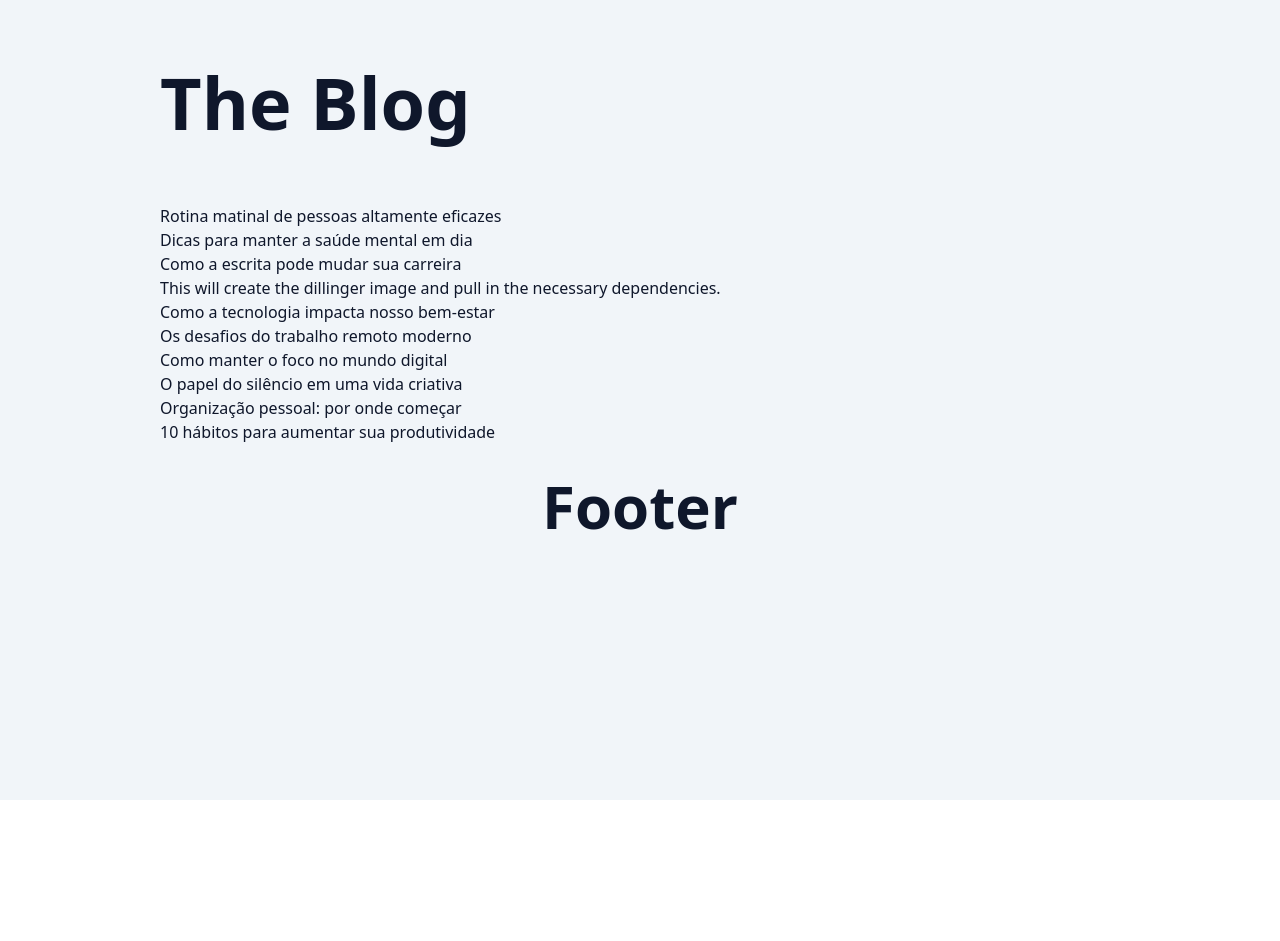
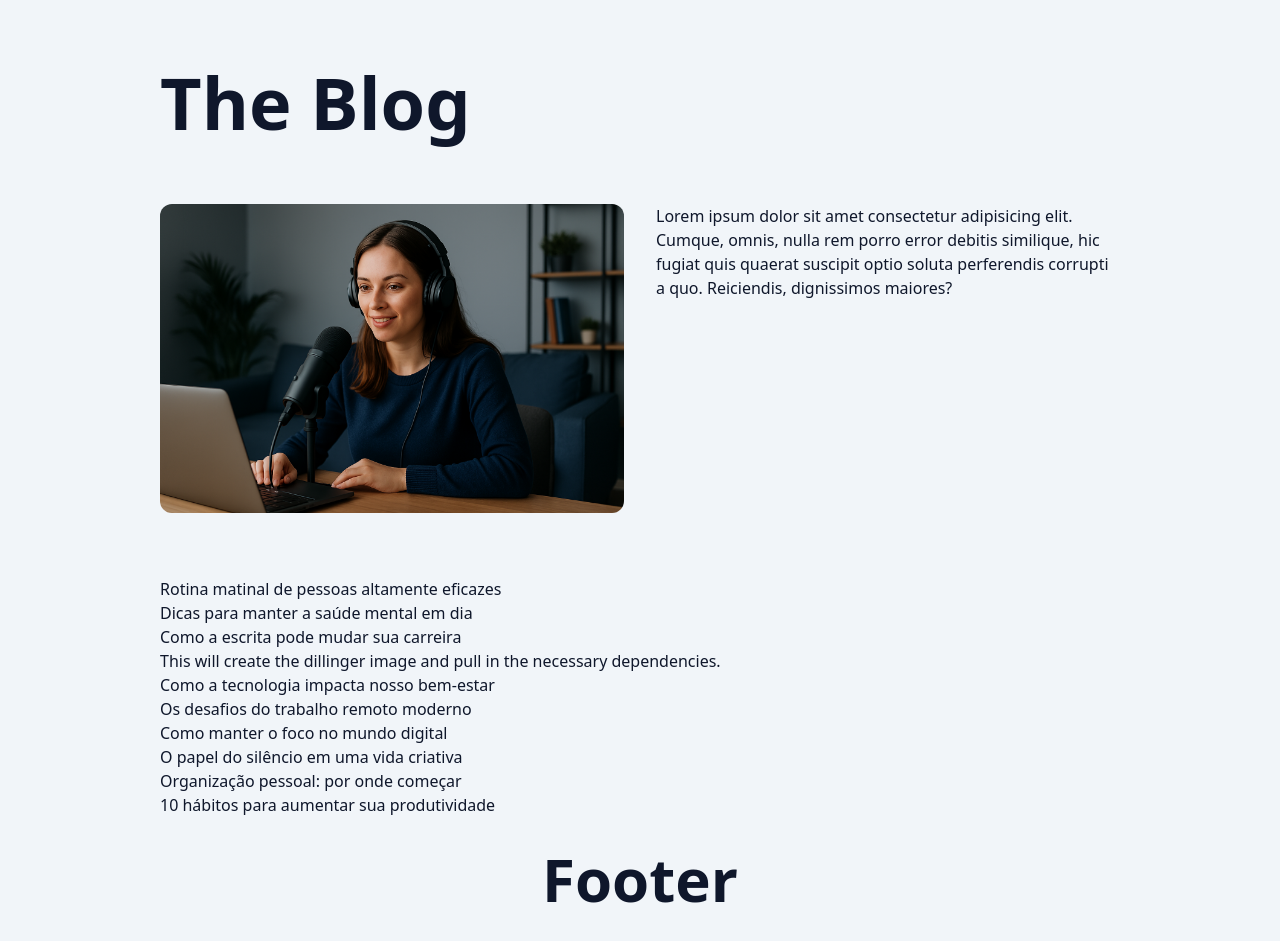
Before and after one commit to Wesley-Breno/blog-with-react, a Next.js app: page / in a window 1280 px wide. Before the commit the page ends 800 px from the top, so only its background shows below. Built offline with nearby package versions, Linux system fonts and the light colour scheme.

Commit message:
class 117

```diff
--- a/app/components/Header/index.tsx
+++ b/app/components/Header/index.tsx
@@ -1,4 +1,5 @@
 import clsx from "clsx";
+import Link from "next/link";
 
 export function Header() {
   return (
@@ -11,7 +12,7 @@ export function Header() {
           "lg:text-7xl/normal lg:py-12",
         )}
       >
-        <a href="#">The Blog</a>
+        <Link href="#">The Blog</Link>
       </h1>
     </header>
   );
--- a/app/page.tsx
+++ b/app/page.tsx
@@ -3,12 +3,32 @@ import { PostsList } from "./components/PostsList";
 import { SpinLoader } from "./components/SpinLoader";
 import { Container } from "./components/Container";
 import { Header } from "./components/Header";
+import Link from "next/link";
+import Image from "next/image";
 
 export default async function HomePage() {
   return (
     <>
       <Container>
         <Header />
+
+        <section className="grid grid-cols-1 gap-8 mb-16 sm:grid-cols-2 group">
+          <Link href="#" className="w-full h-full overflow-hidden rounded-xl">
+            <Image
+              src="/images/bryen_0.png"
+              alt="Titulo do post"
+              width={1200}
+              height={720}
+              className="group-hover:scale-105 transition"
+            />
+          </Link>
+          <div>
+            Lorem ipsum dolor sit amet consectetur adipisicing elit. Cumque,
+            omnis, nulla rem porro error debitis similique, hic fugiat quis
+            quaerat suscipit optio soluta perferendis corrupti a quo.
+            Reiciendis, dignissimos maiores?
+          </div>
+        </section>
 
         <Suspense fallback={<SpinLoader />}>
           <PostsList />
```
